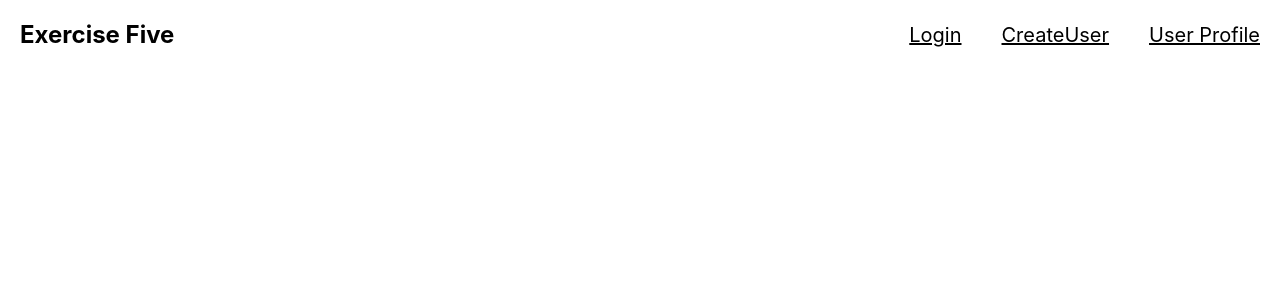
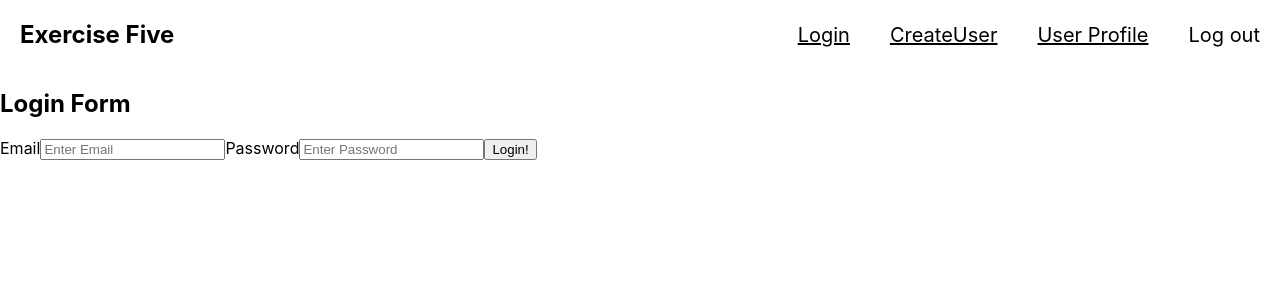
Before and after one commit to jeffzhkw/Dynamic-Web-Exercise-Five, a React (Create React App) app: page / in a window 1280 px wide. Shown: the top 300 px of the page. Built offline with nearby package versions, Linux system fonts and the light colour scheme; no server answers.

Commit message:
Add Login

```diff
--- a/src/App.js
+++ b/src/App.js
@@ -5,7 +5,7 @@ import { BrowserRouter as Router, Routes, Route } from "react-router-dom";
 import { initializeApp } from "firebase/app"; // Import the functions you need from the SDKs you need
 // Your web app's Firebase configuration
 import firebaseConfig from "./components/FirebaseConfig";
-import { getAuth, onAuthStateChanged } from "firebase/auth";
+import { getAuth, onAuthStateChanged, signOut } from "firebase/auth";
 //Pages import
 import Login from "./containers/Login";
 import CreateUser from "./containers/CreateUser";
@@ -13,13 +13,14 @@ import UserProfile from "./containers/UserProfile";
 import Header from "./components/Header";
 
 function App() {
-  const [appInitialized, setAppInitialized] = useState(false);
   const [loggedIn, setLoggedIn] = useState(false); // Track if user is logged in
   const [loading, setLoading] = useState(true); // Check to see if there is any loading ... prevent multiple time submit
   const [userInformation, setUserInformation] = useState({}); //store userInfo in state.
+  const [appInitialized, setAppInitialized] = useState(false);
 
+  // Initialize Firebase
   useEffect(() => {
-    initializeApp(firebaseConfig); // Initialize Firebase
+    initializeApp(firebaseConfig);
     setAppInitialized(true);
   }, []);
 
@@ -47,11 +48,23 @@ function App() {
     }
   }, [appInitialized]);
 
+  function logout() {
+    const auth = getAuth();
+    signOut(auth)
+      .then(() => {
+        setUserInformation({});
+        setLoggedIn(false);
+      })
+      .catch((error) => {
+        console.ware(error);
+      });
+  }
+
   if (loading) return null;
 
   return (
     <div className="App">
-      <Header /> {/* state might impact, not data */}
+      <Header logout={logout} /> {/* state might impact, not data */}
       <Router>
         <Routes>
           <Route path="/user/:id" element={<UserProfile />} />
@@ -64,7 +77,15 @@ function App() {
               />
             }
           />
-          <Route path="/" element={<Login />} />
+          <Route
+            path="/"
+            element={
+              <Login
+                setLoggedIn={setLoggedIn}
+                setUserInformation={setUserInformation}
+              />
+            }
+          />
         </Routes>
       </Router>
     </div>
--- a/src/components/Header.js
+++ b/src/components/Header.js
@@ -1,6 +1,6 @@
 import React from "react";
 
-function Header() {
+function Header({ logout }) {
   return (
     <header className="Header">
       <div className="Logo">Exercise Five</div>
@@ -8,6 +8,7 @@ function Header() {
         <a href="/">Login</a>
         <a href="/create">CreateUser</a>
         <a href="/user/id">User Profile</a>
+        <a onClick={() => logout()}>Log out</a>
       </nav>
     </header>
   );
--- a/src/components/LoginForm.js
+++ b/src/components/LoginForm.js
@@ -1,7 +1,22 @@
 import React from "react";
 
-function LoginForm() {
-  return <div></div>;
+function LoginForm({ loginUser }) {
+  return (
+    <div className="form">
+      <h2>Login Form</h2>
+      <form onSubmit={(e) => loginUser(e)}>
+        <label htmlFor="email">Email</label>
+        <input type="email" name="email" placeholder="Enter Email"></input>
+        <label htmlFor="password">Password</label>
+        <input
+          type="password"
+          name="password"
+          placeholder="Enter Password"
+        ></input>
+        <button type="submit">Login!</button>
+      </form>
+    </div>
+  );
 }
 
 export default LoginForm;
--- a/src/containers/CreateUser.js
+++ b/src/containers/CreateUser.js
@@ -25,14 +25,11 @@ function CreateUser({ setLoggedIn, setUserInformation }) {
           uid: user.uid,
           accessToken: user.accessToken,
         });
-        console.log({ user });
-        // ...
       })
       .catch((error) => {
         const errorCode = error.code;
         const errorMessage = error.message;
         console.warn({ errorCode, errorMessage });
-        // ..
       });
   }, []);
 
--- a/src/containers/Login.js
+++ b/src/containers/Login.js
@@ -1,10 +1,38 @@
-import React from "react";
+import { React, useCallback } from "react";
 import LoginForm from "../components/LoginForm";
+import { getAuth, signInWithEmailAndPassword } from "firebase/auth";
 
-function Login() {
+function Login({ setLoggedIn, setUserInformation }) {
+  const loginUser = useCallback((e) => {
+    e.preventDefault(); //let us have more control over our form
+
+    //currentTarget.email: targeting the input element
+    const email = e.currentTarget.email.value;
+    const password = e.currentTarget.password.value;
+
+    const auth = getAuth();
+    signInWithEmailAndPassword(auth, email, password)
+      .then((userCredential) => {
+        // Signed in
+        const user = userCredential.user;
+        setLoggedIn(true);
+        setUserInformation({
+          email: user.email,
+          displayNmae: user.displayName,
+          uid: user.uid,
+          accessToken: user.accessToken,
+        });
+      })
+      .catch((error) => {
+        const errorCode = error.code;
+        const errorMessage = error.message;
+        console.warn({ errorCode, errorMessage });
+      });
+  }, []);
+
   return (
     <div>
-      <LoginForm />
+      <LoginForm loginUser={loginUser} />
     </div>
   );
 }
```
